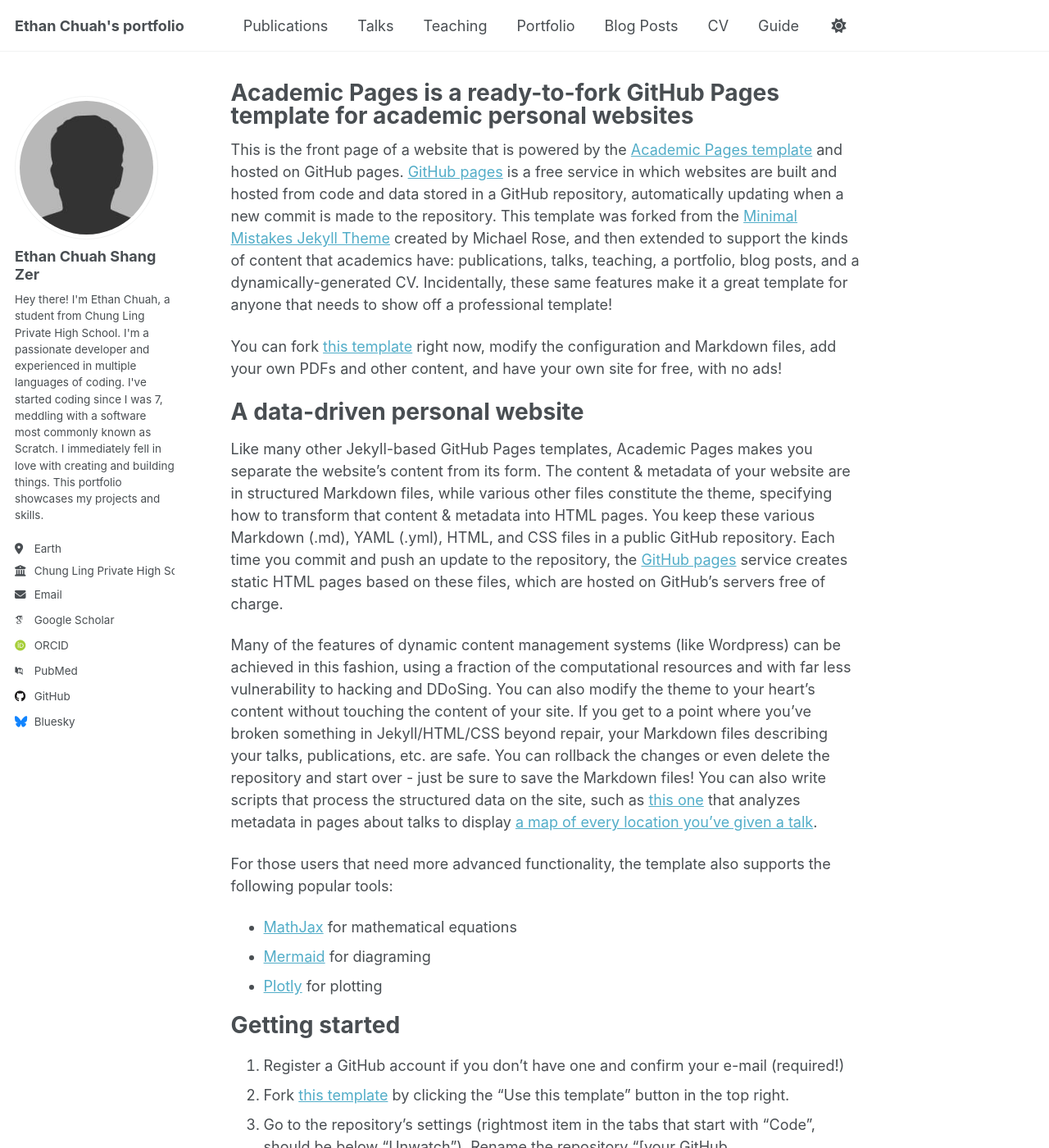
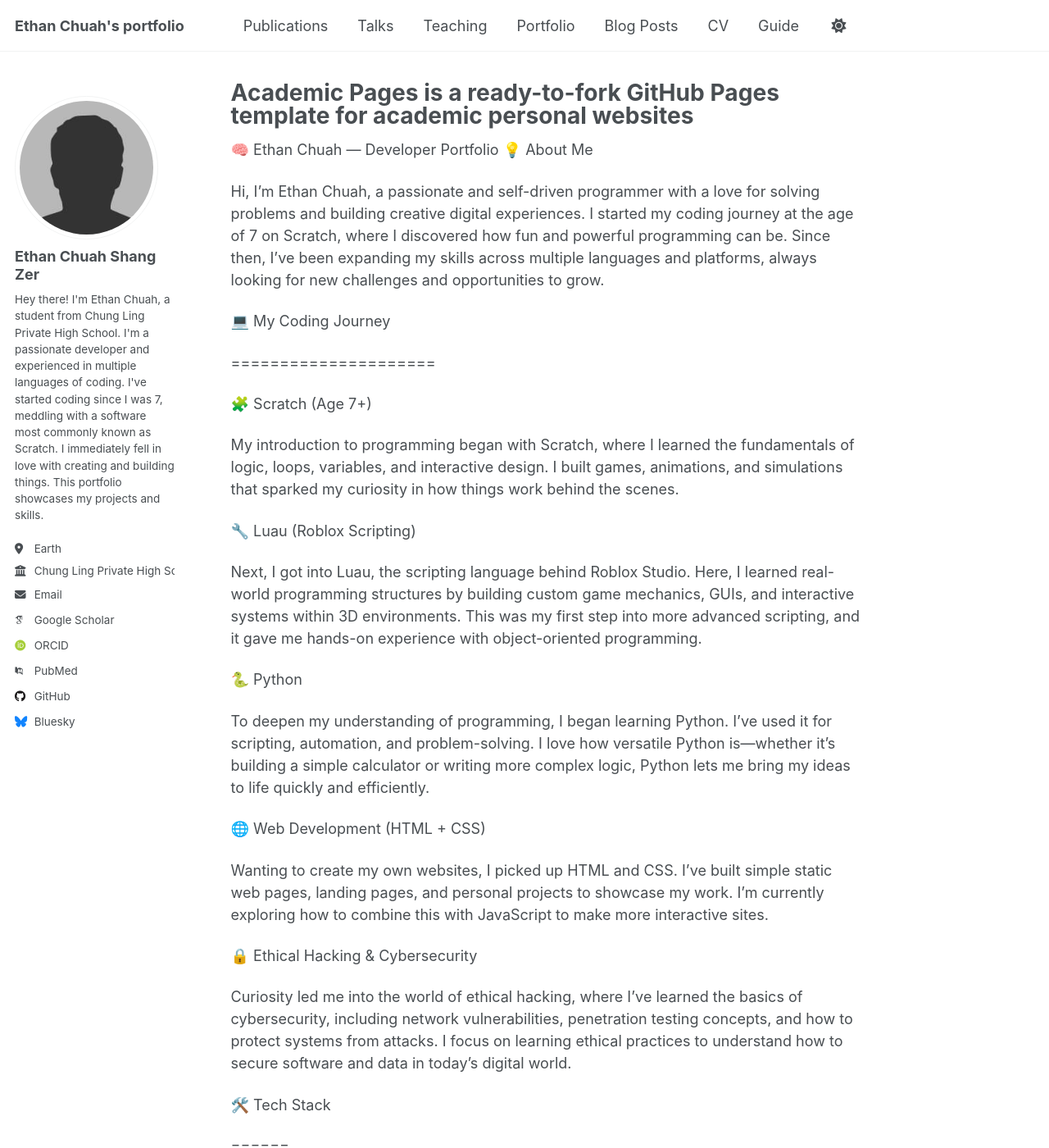
Before and after one commit to EthanChuah1234/ethanchuah1234.github.io, a Jekyll site: the page built from _pages/about.md, in a window 1280 px wide and 1400 px high. Shown: the whole window at 82% size. Built offline with Jekyll 4.4.1, drawn with Linux system fonts in a browser that asks for light colours; some web fonts are replaced; a script that is not in the unit is left out; some of the changed text lies outside the part shown.

Commit message:
update about.md

```diff
--- a/_pages/about.md
+++ b/_pages/about.md
@@ -7,50 +7,63 @@ redirect_from:
   - /about.html
 ---
 
-This is the front page of a website that is powered by the [Academic Pages template](https://github.com/academicpages/academicpages.github.io) and hosted on GitHub pages. [GitHub pages](https://pages.github.com) is a free service in which websites are built and hosted from code and data stored in a GitHub repository, automatically updating when a new commit is made to the repository. This template was forked from the [Minimal Mistakes Jekyll Theme](https://mmistakes.github.io/minimal-mistakes/) created by Michael Rose, and then extended to support the kinds of content that academics have: publications, talks, teaching, a portfolio, blog posts, and a dynamically-generated CV. Incidentally, these same features make it a great template for anyone that needs to show off a professional template!
+🧠 Ethan Chuah — Developer Portfolio
+💡 About Me
 
- You can fork [this template](https://github.com/academicpages/academicpages.github.io) right now, modify the configuration and Markdown files, add your own PDFs and other content, and have your own site for free, with no ads!
+Hi, I'm Ethan Chuah, a passionate and self-driven programmer with a love for solving problems and building creative digital experiences. I started my coding journey at the age of 7 on Scratch, where I discovered how fun and powerful programming can be. Since then, I’ve been expanding my skills across multiple languages and platforms, always looking for new challenges and opportunities to grow.
 
-A data-driven personal website
+
+💻 My Coding Journey
+
+=====================
+
+🧩 Scratch (Age 7+)
+
+My introduction to programming began with Scratch, where I learned the fundamentals of logic, loops, variables, and interactive design. I built games, animations, and simulations that sparked my curiosity in how things work behind the scenes.
+
+🔧 Luau (Roblox Scripting)
+
+Next, I got into Luau, the scripting language behind Roblox Studio. Here, I learned real-world programming structures by building custom game mechanics, GUIs, and interactive systems within 3D environments. This was my first step into more advanced scripting, and it gave me hands-on experience with object-oriented programming.
+
+🐍 Python
+
+To deepen my understanding of programming, I began learning Python. I’ve used it for scripting, automation, and problem-solving. I love how versatile Python is—whether it’s building a simple calculator or writing more complex logic, Python lets me bring my ideas to life quickly and efficiently.
+
+🌐 Web Development (HTML + CSS)
+
+Wanting to create my own websites, I picked up HTML and CSS. I’ve built simple static web pages, landing pages, and personal projects to showcase my work. I'm currently exploring how to combine this with JavaScript to make more interactive sites.
+
+🔒 Ethical Hacking & Cybersecurity
+
+Curiosity led me into the world of ethical hacking, where I’ve learned the basics of cybersecurity, including network vulnerabilities, penetration testing concepts, and how to protect systems from attacks. I focus on learning ethical practices to understand how to secure software and data in today’s digital world.
+
+
+
+🛠️ Tech Stack
+
 ======
-Like many other Jekyll-based GitHub Pages templates, Academic Pages makes you separate the website's content from its form. The content & metadata of your website are in structured Markdown files, while various other files constitute the theme, specifying how to transform that content & metadata into HTML pages. You keep these various Markdown (.md), YAML (.yml), HTML, and CSS files in a public GitHub repository. Each time you commit and push an update to the repository, the [GitHub pages](https://pages.github.com/) service creates static HTML pages based on these files, which are hosted on GitHub's servers free of charge.
 
-Many of the features of dynamic content management systems (like Wordpress) can be achieved in this fashion, using a fraction of the computational resources and with far less vulnerability to hacking and DDoSing. You can also modify the theme to your heart's content without touching the content of your site. If you get to a point where you've broken something in Jekyll/HTML/CSS beyond repair, your Markdown files describing your talks, publications, etc. are safe. You can rollback the changes or even delete the repository and start over - just be sure to save the Markdown files! You can also write scripts that process the structured data on the site, such as [this one](https://github.com/academicpages/academicpages.github.io/blob/master/talkmap.ipynb) that analyzes metadata in pages about talks to display [a map of every location you've given a talk](https://academicpages.github.io/talkmap.html).
+-Languages: Luau, Python, HTML, CSS
 
-For those users that need more advanced functionality, the template also supports the following popular tools:
-- [MathJax](https://www.mathjax.org/) for mathematical equations
-- [Mermaid](https://mermaid.js.org/) for diagraming
-- [Plotly](https://plotly.com/javascript/) for plotting
+-Tools & Platforms: Scratch, Roblox Studio, VS Code, GitHub
 
-Getting started
-======
-1. Register a GitHub account if you don't have one and confirm your e-mail (required!)
-1. Fork [this template](https://github.com/academicpages/academicpages.github.io) by clicking the "Use this template" button in the top right.
-1. Go to the repository's settings (rightmost item in the tabs that start with "Code", should be below "Unwatch"). Rename the repository "[your GitHub username].github.io", which will also be your website's URL.
-1. Set site-wide configuration and create content & metadata (see below -- also see [this set of diffs](http://archive.is/3TPas) showing what files were changed to set up [an example site](https://getorg-testacct.github.io) for a user with the username "getorg-testacct")
-1. Upload any files (like PDFs, .zip files, etc.) to the files/ directory. They will appear at https://[your GitHub username].github.io/files/example.pdf.
-1. Check status by going to the repository settings, in the "GitHub pages" section
+-Fields of Interest: Game Development, Web Design, Ethical Hacking, Automation
 
-Site-wide configuration
+
+
+🚀 Goals
+
 ------
-The main configuration file for the site is in the base directory in [_config.yml](https://github.com/academicpages/academicpages.github.io/blob/master/_config.yml), which defines the content in the sidebars and other site-wide features. You will need to replace the default variables with ones about yourself and your site's github repository. The configuration file for the top menu is in [_data/navigation.yml](https://github.com/academicpages/academicpages.github.io/blob/master/_data/navigation.yml). For example, if you don't have a portfolio or blog posts, you can remove those items from that navigation.yml file to remove them from the header.
 
-Create content & metadata
-------
-For site content, there is one Markdown file for each type of content, which are stored in directories like _publications, _talks, _posts, _teaching, or _pages. For example, each talk is a Markdown file in the [_talks directory](https://github.com/academicpages/academicpages.github.io/tree/master/_talks). At the top of each Markdown file is structured data in YAML about the talk, which the theme will parse to do lots of cool stuff. The same structured data about a talk is used to generate the list of talks on the [Talks page](https://academicpages.github.io/talks), each [individual page](https://academicpages.github.io/talks/2012-03-01-talk-1) for specific talks, the talks section for the [CV page](https://academicpages.github.io/cv), and the [map of places you've given a talk](https://academicpages.github.io/talkmap.html) (if you run this [python file](https://github.com/academicpages/academicpages.github.io/blob/master/talkmap.py) or [Jupyter notebook](https://github.com/academicpages/academicpages.github.io/blob/master/talkmap.ipynb), which creates the HTML for the map based on the contents of the _talks directory).
+Learn JavaScript and explore full-stack web development
 
-**Markdown generator**
+Build and publish a portfolio website
 
-The repository includes [a set of Jupyter notebooks](https://github.com/academicpages/academicpages.github.io/tree/master/markdown_generator
-) that converts a CSV containing structured data about talks or presentations into individual Markdown files that will be properly formatted for the Academic Pages template. The sample CSVs in that directory are the ones I used to create my own personal website at stuartgeiger.com. My usual workflow is that I keep a spreadsheet of my publications and talks, then run the code in these notebooks to generate the Markdown files, then commit and push them to the GitHub repository.
+Create original Roblox games with multiplayer functionality
 
-How to edit your site's GitHub repository
-------
-Many people use a git client to create files on their local computer and then push them to GitHub's servers. If you are not familiar with git, you can directly edit these configuration and Markdown files directly in the github.com interface. Navigate to a file (like [this one](https://github.com/academicpages/academicpages.github.io/blob/master/_talks/2012-03-01-talk-1.md) and click the pencil icon in the top right of the content preview (to the right of the "Raw | Blame | History" buttons). You can delete a file by clicking the trashcan icon to the right of the pencil icon. You can also create new files or upload files by navigating to a directory and clicking the "Create new file" or "Upload files" buttons.
+Dive deeper into cybersecurity and participate in Capture The Flag (CTF) challenge
 
-Example: editing a Markdown file for a talk
-![Editing a Markdown file for a talk](/images/editing-talk.png)
 
-For more info
-------
-More info about configuring Academic Pages can be found in [the guide](https://academicpages.github.io/markdown/), the [growing wiki](https://github.com/academicpages/academicpages.github.io/wiki), and you can always [ask a question on GitHub](https://github.com/academicpages/academicpages.github.io/discussions). The [guides for the Minimal Mistakes theme](https://mmistakes.github.io/minimal-mistakes/docs/configuration/) (which this theme was forked from) might also be helpful.
+📫 Let's Connect
+
+Whether you're a fellow developer, mentor, or just someone curious about tech—I'd love to connect and learn together.
```
